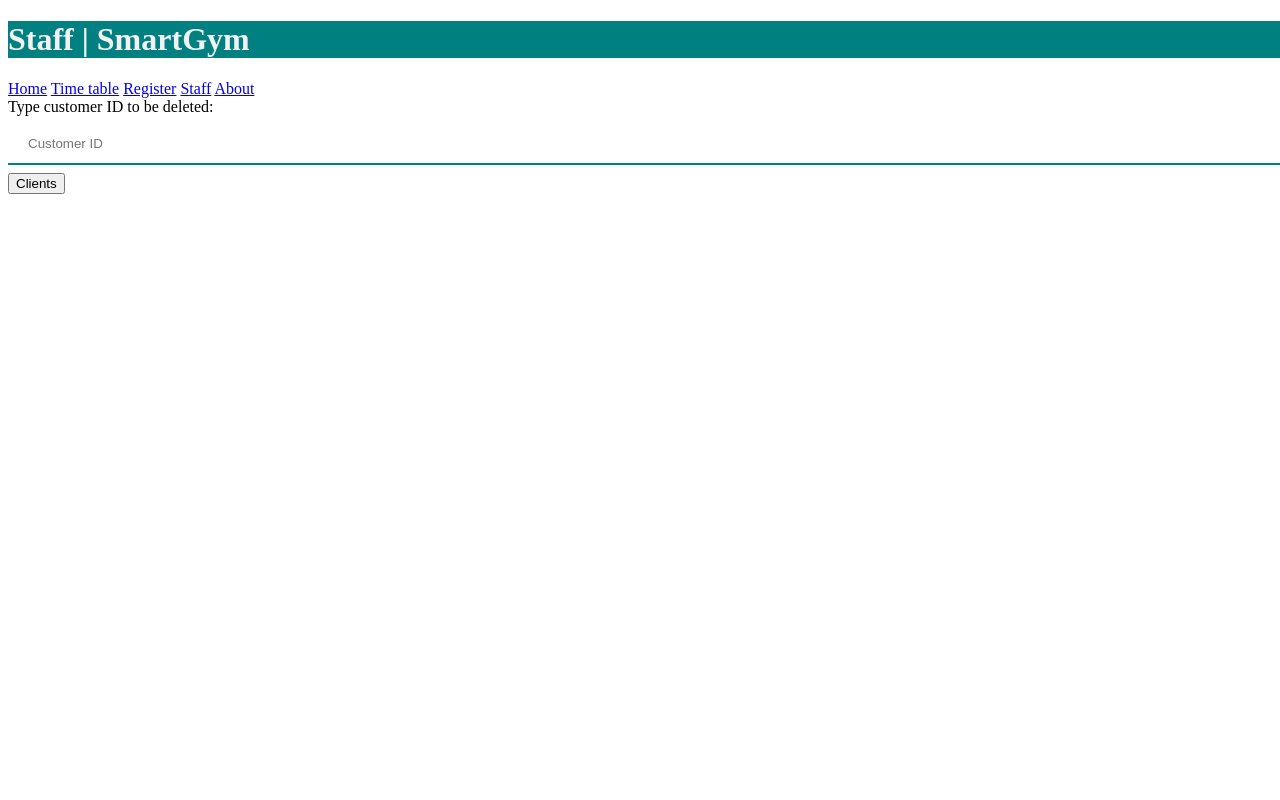
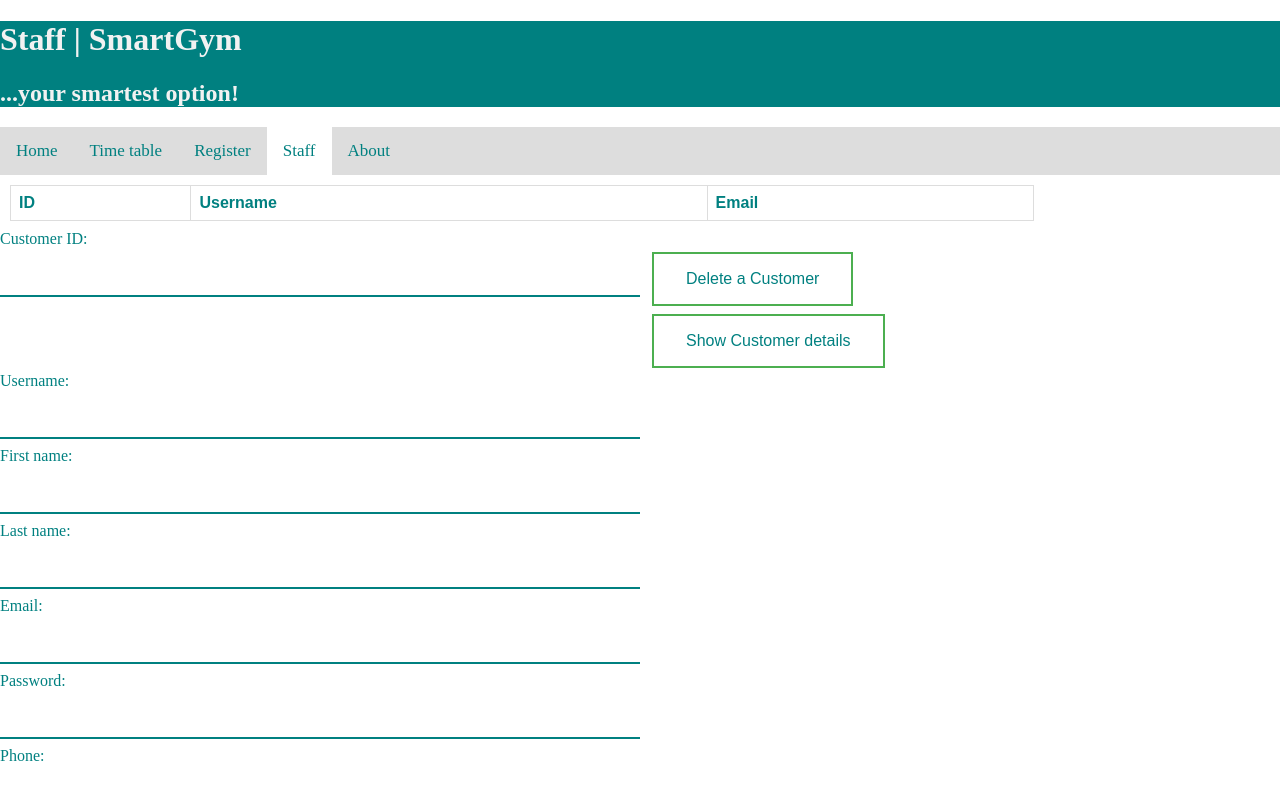
Before and after one commit to thiagosteps227/SmartGym, a plain HTML site: page WebContent/staff.html in a window 1280 px wide. Both pictures are taken after a click on the button "Clients". Shown: the top 800 px of the page. Drawn offline with Linux system fonts and the light colour scheme; files that its build step writes are made by us from their sources; no server answers.

Commit message:
Update staff.html

```diff
--- a/WebContent/staff.html
+++ b/WebContent/staff.html
@@ -3,13 +3,14 @@
 <head>
 <meta charset="ISO-8859-1">
 <title>Staff | SmartGym</title>
-<link rel="stylesheet" href="css/registerStyles.css">
+<link rel="stylesheet" href="css/staff.css">
 <script src="js/jquery-3.4.1.js"></script>
 <script src="js/staff.js"></script>
 </head>
 <body>
 <header>
 	<h1>Staff | SmartGym</h1>
+	<h2>...your smartest option!</h2>
 </header>
 <section>
 	<div class="topnav">
@@ -22,16 +23,38 @@
 	<div id="customerDiv">
 		<table id="customerTable">
 		<thead>
-	<tr><th>Username</th><th>User</th><th>Email</th><tr>
+		<tr><th>ID</th><th>Username</th><th>Email</th><tr>
 		</table>
 	</div>
-<div id="deleteDiv">
-	<label for="username">Type customer ID to be deleted:</label><br>
-	<input type="text" id="customerID" placeholder="Customer ID"><br>
+	<div id="deleteFormDiv">
+		<label for="username">Customer ID:</label><br>
+		<input type="text" id="customerID">
 	</div>
-<button class="buttons" id="showCustomersButton">Clients</button>
-<button class="buttons" id="deleteCustomer">Delete a Customer</button>
+	<div id="buttons">
+		<button class="buttons" id="showClientsButton">Clients</button><br>
+		<button class="buttons" id="deleteCustomer">Delete a Customer</button><br>
+		<button class="buttons" id="showCustomerDetailsButton">Show Customer details</button><br>
+		<button class="buttons" id="updateCustomer">Update Customer</button>
+	</div>
+
+	<div id="updateForm">
+		<label for="username">Username:</label>
+		<input type="text" id="userName" ><br>
+		<label for="fname">First name:</label>
+		<input type="text" id="firstName" ><br>
+		<label for="lname">Last name:</label>
+		<input type="text" id="lastName" ><br>
+		<label for="email">Email:</label>
+		<input type="email" id="email" ><br>
+		<label for="password">Password:</label>
+		<input type="text" id="password" ><br>
+		<label for="phone">Phone:</label>
+		<input type="text" id="phoneNumber" ><br>
+		<label for="gender">Gender:</label>
+		<input type="text" id="gender" ><br>
+		<label for="dateOfBirth">Date of Birth:</label>
+		<input type="text" id="dateOfBirth" ><br><br>
+	</div>
 </section>
-
 </body>
 </html>
```
Lines whose indentation alone changed are shown as unchanged.
